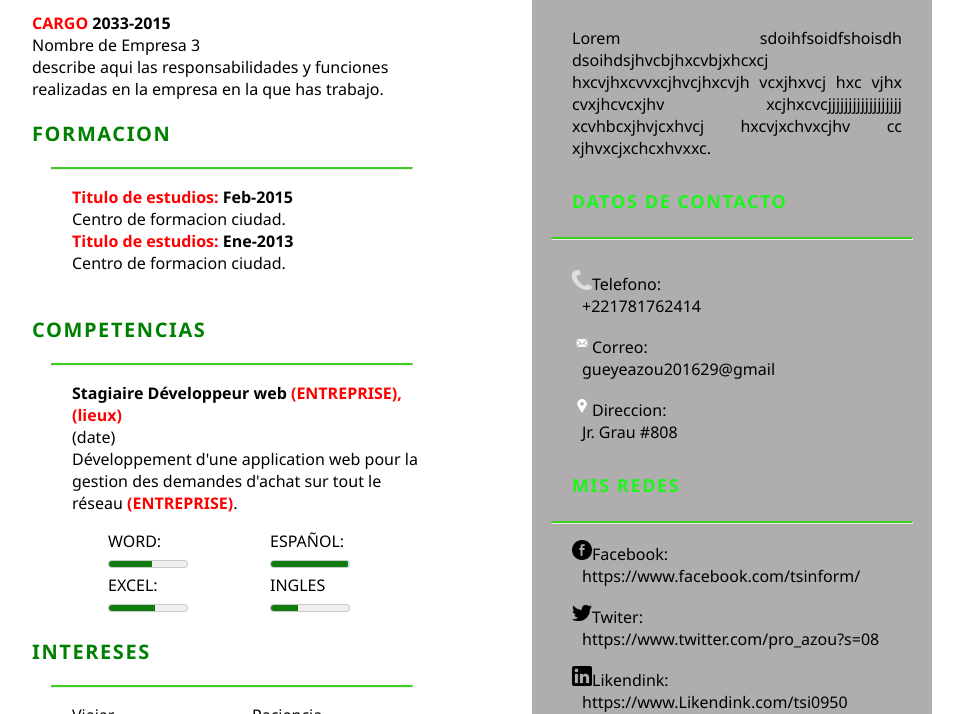
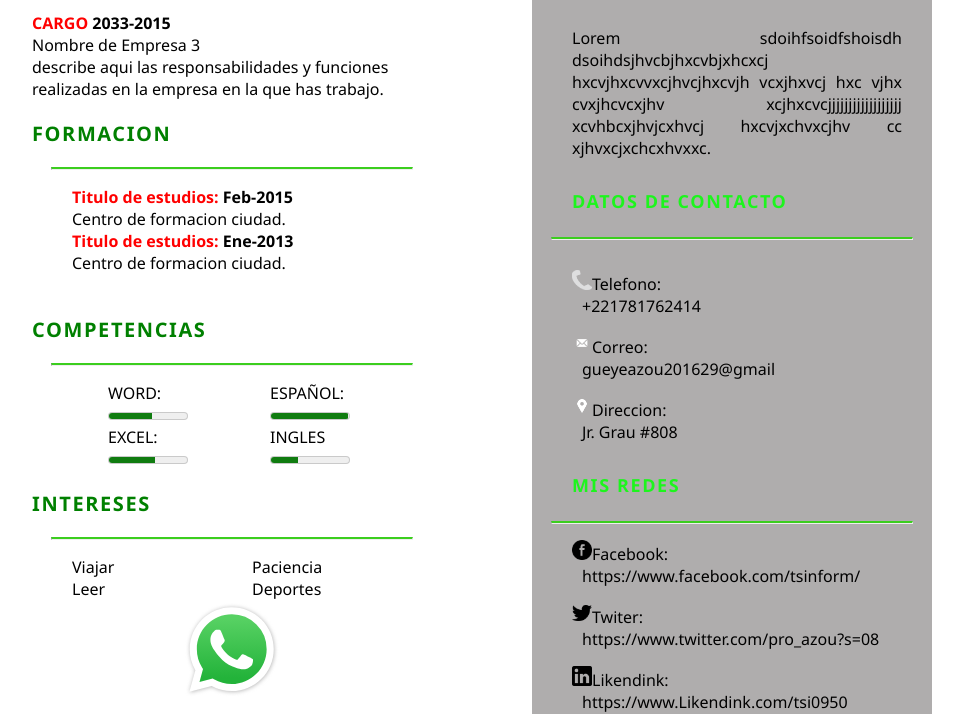
Before and after one commit to Rosmiri/TrabajozxdffdFinal.github.io, a plain HTML site: page index.html in a window 1280 px wide. Shown: the part 460-1174 px from the top of the page, without its empty margins (158-1121 px from the left). Drawn offline with Linux system fonts and the light colour scheme.

Commit message:
Add files via upload

```diff
--- a/index.html
+++ b/index.html
@@ -49,7 +49,7 @@
                         <img src="t.png" class="info">Twiter: <br> <span>https://www.twitter.com/pro_azou?s=08</span>
                         <p><img src="l.png" class="info">Likendink: <br> <span>https://www.Likendink.com/tsi0950</span></p>
                         <p></p>
-                        <p></p> <br><br><br><br><br><br><br><br>
+                        <p></p> <br>
                         <div class="interet">
 </div>
                     </div> <div class="interet">
@@ -89,10 +89,6 @@
                 <h3>COMPETENCIAS</h3>
                 <hr class="light">
                 <div class="div">
-                    <p><b>Stagiaire Développeur web</b> <strong>(ENTREPRISE), (lieux)</strong><br>
-             (date)<br>
-            Développement d'une application web pour la gestion des demandes
-            d'achat sur tout le réseau <strong>(ENTREPRISE)</strong>. </p>
                     <div class="atouts">
                         <div>WORD:</div>
                         <div>ESPAÑOL:</div>
```
